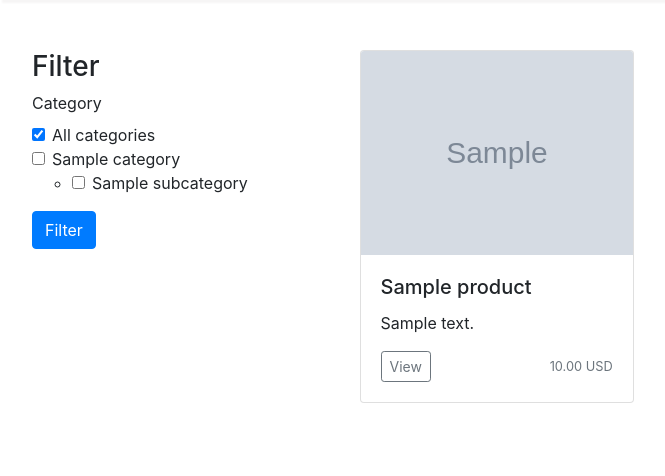
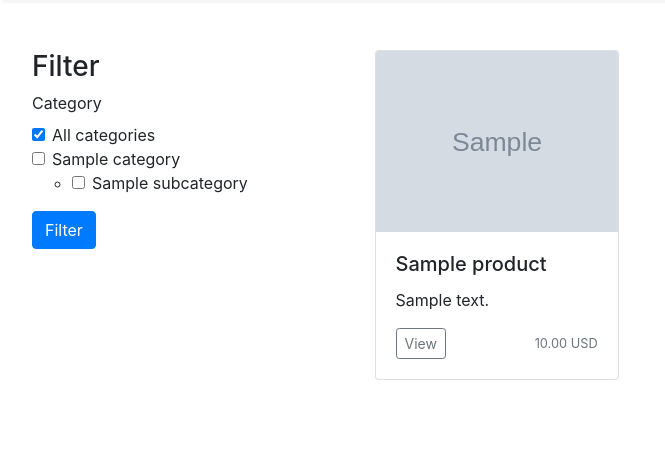
Before and after one commit to Rakeshlalkn/Ecommerse-site.io, a Django app: page /product-list in a window 1280 px wide. Shown: the part 64-540 px from the top of the page, without its empty margins (3-668 px from the left). Run offline with Django 3.2, Linux system fonts and the light colour scheme; tables that the repository leaves empty hold one stand-in row (values such as "Sample post"); grey boxes marked "Sample" are stand-in pictures; some libraries are stand-ins or nearby versions.

Commit message:
Update ajax_product_list.html

```diff
--- a/products/templates/ajax_product_list.html
+++ b/products/templates/ajax_product_list.html
@@ -1,10 +1,7 @@
-<div class="row">
+<div class="row card-deck">
     {% for product in products %}
-    {% if forloop.counter0|divisibleby:2 %}
-      </div><div class="row">
-    {% endif %}
     <div class="col-md-4">
-        <div class="card mb-4 box-shadow custom-card">
+        <div class="card mb-4 box-shadow">
             {% if product.image %}
                 <img class="card-img-top" src="{{ product.image.url }}" alt="{{ product.name }}">
             {% else %}
@@ -22,7 +19,7 @@
             </div>
         </div>
     </div>
-{% empty %}
-    <p>No products found.</p>
-{% endfor %}
+    {% empty %}
+        <p>No products found.</p>
+    {% endfor %}
 </div>
```
